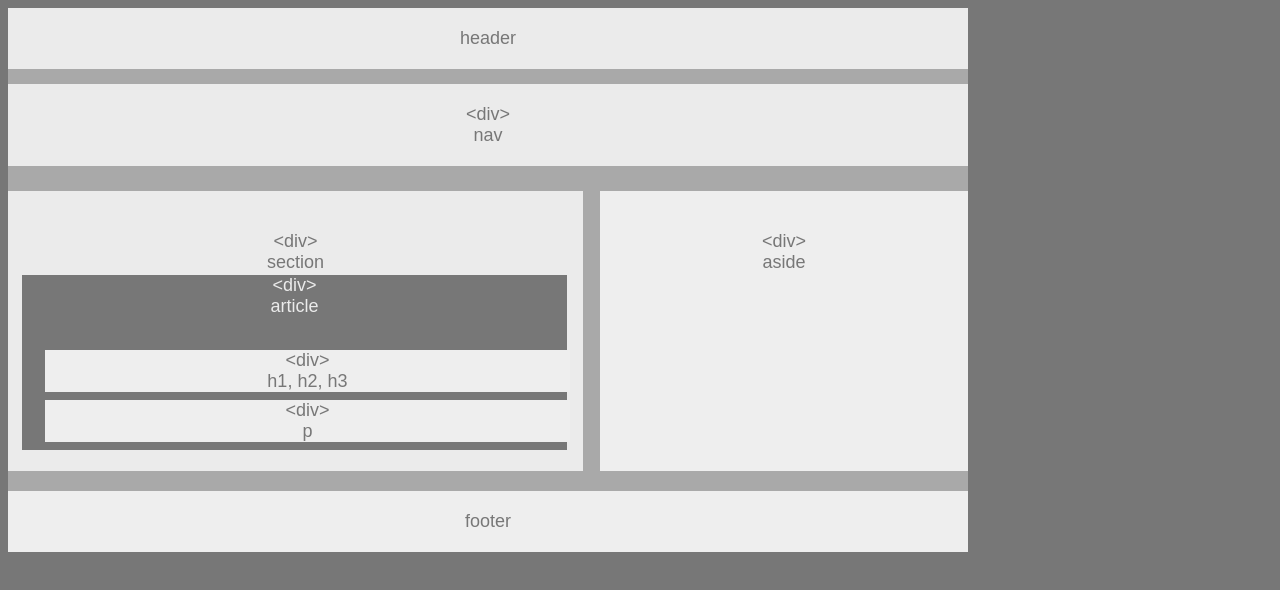
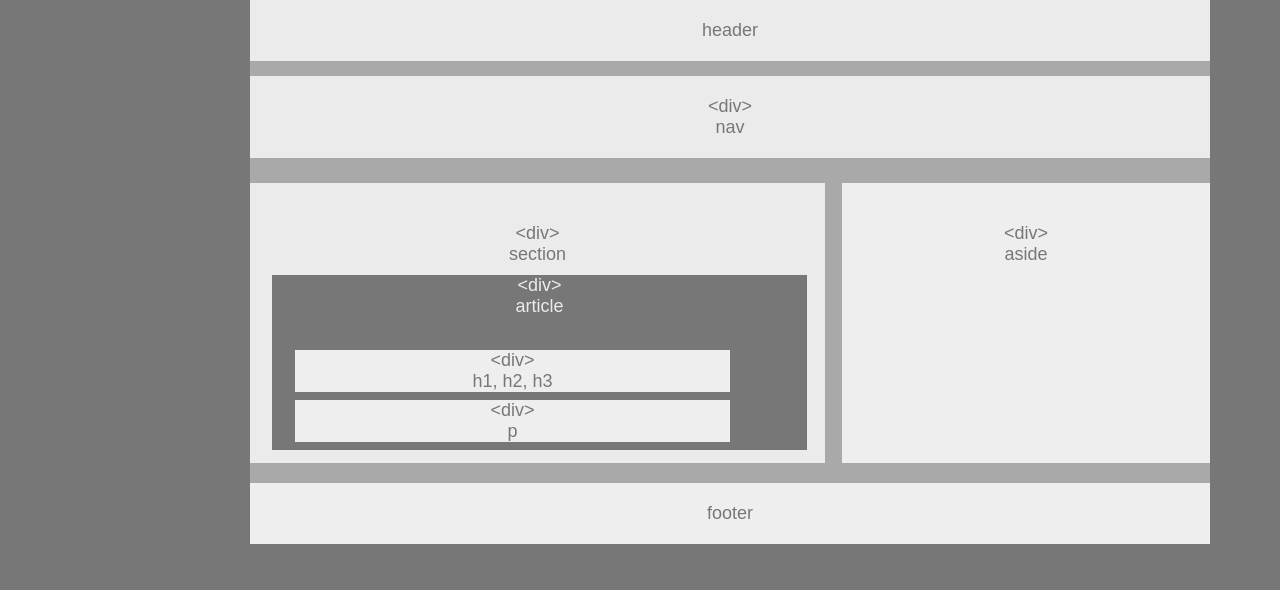
Before and after one commit to rachelsue/HW-Wireframe, a plain HTML site: page index.html in a window 1280 px wide. Drawn offline with Linux system fonts and the light colour scheme.

Commit message:
centered

```diff
--- a/style.css
+++ b/style.css
@@ -6,6 +6,7 @@ body {
     background: #777;
     width: 960px;
     font-size:18px;
+    margin: 0px 250px 0px 250px;
 }
 
 .wrapper {
@@ -40,6 +41,7 @@ header {
     height:200px;
     margin-top:40px;
     margin-left:0;
+
 }
 
 #article {
@@ -52,18 +54,20 @@ header {
     top:275px;
     height:175px;
     color:#ebebeb;
-    width:545px;
+    width:535px;
+    margin: 0px 250px 0px 250px;
 }
 
 #hhh {
     z-index: 10;
     background: #eee;;
     text-align: center;
-    width:41%;
+    width:34%;
     float:left;
     position:absolute;
     left:45px;
     top:350px;
+    margin: 0px 250px 0px 250px;
 
 }
 
@@ -71,11 +75,12 @@ header {
     z-index: 10;
     background:#eee;
     text-align: center;
-    width:41%;
+    width:34%;
     float:left;
     position:absolute;
     left:45px;
     top:400px;
+    margin: 0px 250px 0px 250px;
 
 }
 
```
